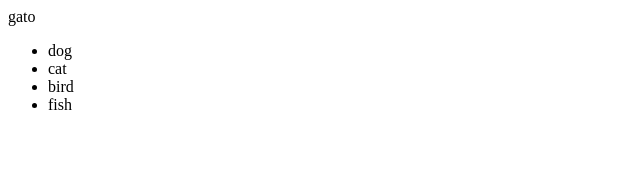
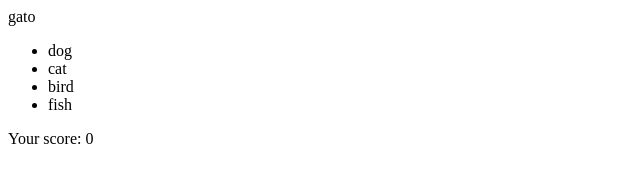
Before and after one commit to Jwalkerus7/Javascript-Programming-for-Beginners-Zenva, a plain HTML site: page Project 01 - Showing a Question/index.html in a window 1280 px wide. Shown: the full height of the page, 0-640 px from the left. Drawn offline with Linux system fonts and the light colour scheme.

Commit message:
Added score showing on page

```diff
--- a/Project 01 - Showing a Question/index.html
+++ b/Project 01 - Showing a Question/index.html
@@ -15,7 +15,7 @@
     <li class="alternative"></li>
     <li class="alternative"></li>
   </ul>
-
+  <div id="score"></div>
   <script src="script.js"></script>
 </body>
 </html>
--- a/Project 01 - Showing a Question/script.js
+++ b/Project 01 - Showing a Question/script.js
@@ -30,8 +30,8 @@ let questions = [
 
 let app = {
   start: function () {
-    // keep track of current position in the questions array
     this.currPosition = 0;
+    this.score = 0; // property to keep track of score
 
     // get alternatives
     let alts = document.querySelectorAll(".alternative");
@@ -42,6 +42,9 @@ let app = {
         this.checkAnswer(index);
       });
     });
+
+    // refresh stats
+    this.updateStats();
 
     // show first question
     this.showQuestion(questions[this.currPosition]);
@@ -66,10 +69,14 @@ let app = {
     if (currQuestion.correctAnswer == userSelected) {
       // correct
       console.log("correct");
+      this.score++;
     } else {
       // not correct
       console.log("wrong");
     }
+
+    // refresh stats
+    this.updateStats();
 
     // increase position
     this.increasePosition();
@@ -79,14 +86,18 @@ let app = {
   },
 
   increasePosition: function () {
-    // increase the current position
     this.currPosition++;
 
-    // if reached the end of the database
     if (this.currPosition == questions.length) {
-      // send back to the beginning
       this.currPosition = 0;
     }
+  },
+
+  updateStats: function () {
+    // select the score element
+    let scoreDiv = document.getElementById("score");
+    // display the score using a template literal
+    scoreDiv.textContent = `Your score: ${this.score}`;
   },
 };
 
```
